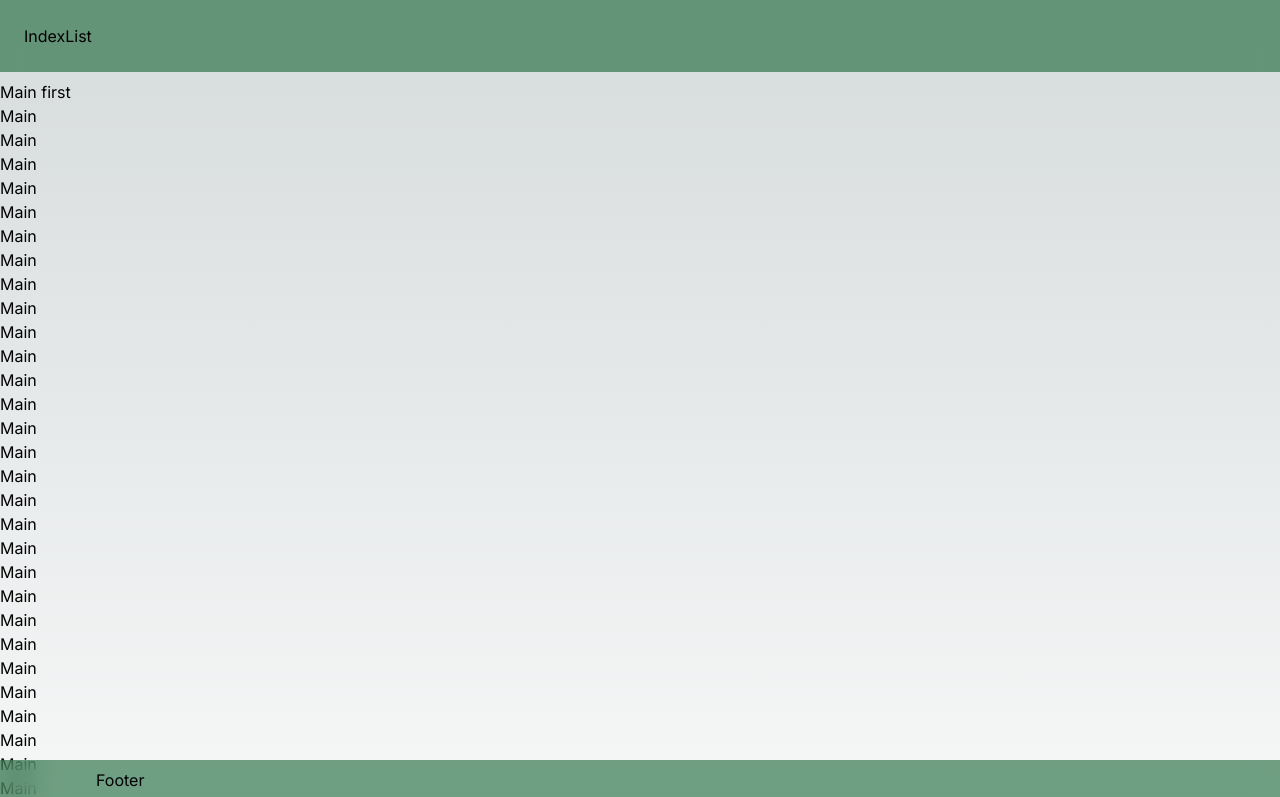
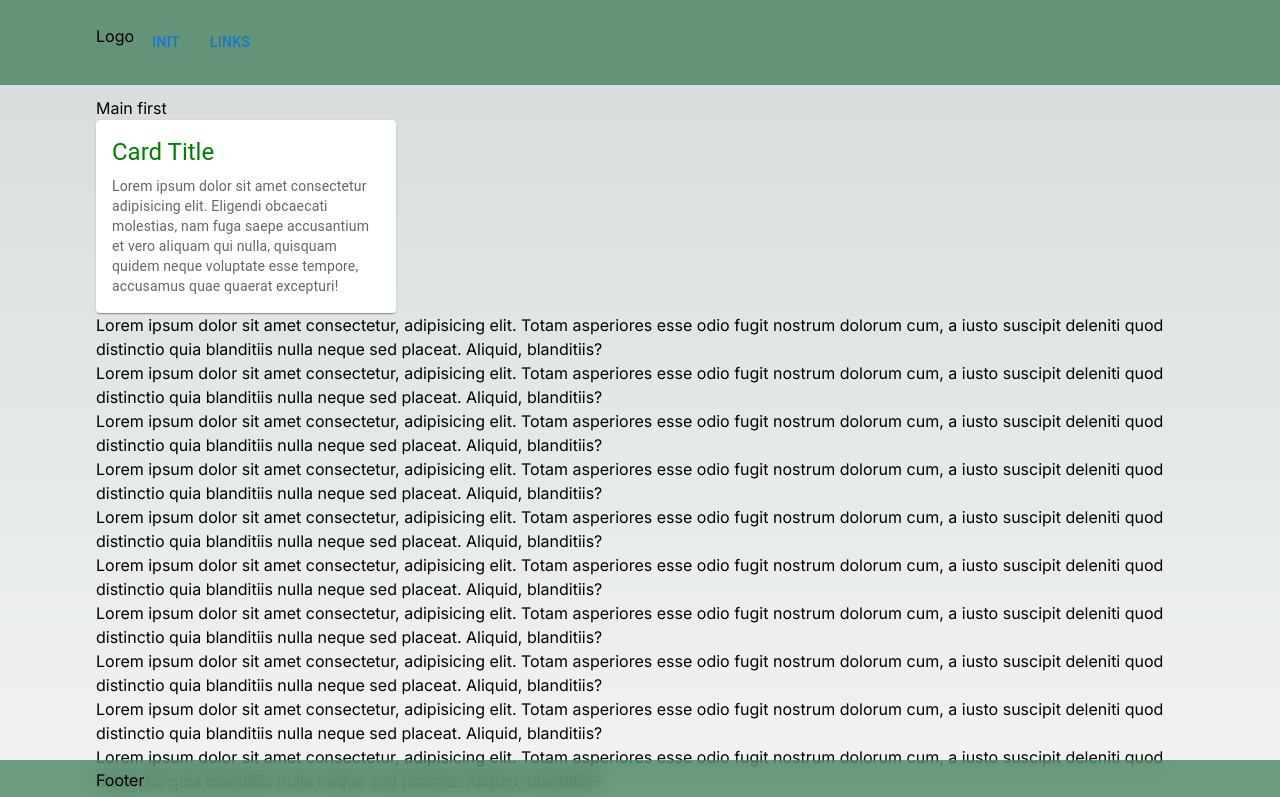
Before and after one commit to julioformiga/wodka_workshop, a Next.js app: page / in a window 1280 px wide. Shown: the top 797 px of the page. Built offline with nearby package versions, Linux system fonts and the light colour scheme.

Commit message:
chg: struct

```diff
--- a/pages/header.tsx
+++ b/pages/header.tsx
@@ -1,21 +1,20 @@
-import Head from "next/head";
+import { LogoDev } from "@mui/icons-material";
+import { Button } from "@mui/material";
 import Link from "next/link";
 
 export default function Header() {
 	return (
 		<header>
-			<Head>
-				<title>Wodka42</title>
-			</Head>
-			<nav className="w-full fixed top-0 z-50">
-				<ul className="flex p-6 mb-4 bg-green-800/60 backdrop-blur-md">
-					<li className="flex-row">
-						<Link href="/">Index</Link>
-					</li>
-					<li className="flex-row">
-						<Link href="/list">List</Link>
-					</li>
-				</ul>
+			<nav className="w-full flex fixed top-0 z-50 py-6 px-24 text-center bg-green-800/60 backdrop-blur-md">
+				<div>Logo</div>
+				<div>
+					<Link href="/">
+						<Button>Init</Button>
+					</Link>
+					<Link href="/links">
+						<Button>Links</Button>
+					</Link>
+				</div>
 			</nav>
 		</header>
 	);
--- a/pages/index.tsx
+++ b/pages/index.tsx
@@ -1,5 +1,5 @@
-import Image from "next/image";
 import { Inter } from "next/font/google";
+import Head from "next/head";
 import Header from "./header";
 import Footer from "./footer";
 import Main from "./main";
@@ -8,10 +8,13 @@ const inter = Inter({ subsets: ["latin"] });
 
 export default function Home() {
 	return (
-		<main className={`${inter.className}`}>
+		<div className={`${inter.className}`}>
+			<Head>
+				<title>Wodka42</title>
+			</Head>
 			<Header />
 			<Main />
 			<Footer />
-		</main>
+		</div>
 	);
 }
--- a/pages/main.tsx
+++ b/pages/main.tsx
@@ -1,31 +1,85 @@
+import { Card, CardActionArea, CardContent } from "@mui/material";
+import Typography from "@mui/material/Typography";
+
 export default function Main() {
 	return (
-		<main className="w-full mt-20 mb-14">
-			<div>Main first</div>
-			<div>Main</div>
-			<div>Main</div>
-			<div>Main</div>
-			<div>Main</div>
-			<div>Main</div>
-			<div>Main</div>
-			<div>Main</div>
-			<div>Main</div>
-			<div>Main</div>
-			<div>Main</div>
-			<div>Main</div>
-			<div>Main</div>
-			<div>Main</div>
-			<div>Main</div>
-			<div>Main</div>
-			<div>Main</div>
-			<div>Main</div>
-			<div>Main</div>
-			<div>Main</div>
-			<div>Main</div>
-			<div>Main</div>
-			<div>Main</div>
-			<div>Main</div>
-			<div>Main</div>
+		<main className="w-full p-24">
+			<h1>Main first</h1>
+			<Card sx={{ maxWidth: 300 }} variant="elevation">
+				<CardActionArea>
+					<CardContent>
+						<Typography gutterBottom variant="h5" component="div" color="green">
+							Card Title
+						</Typography>
+						<Typography variant="body2" color="text.secondary">
+							Lorem ipsum dolor sit amet consectetur adipisicing elit. Eligendi
+							obcaecati molestias, nam fuga saepe accusantium et vero aliquam
+							qui nulla, quisquam quidem neque voluptate esse tempore, accusamus
+							quae quaerat excepturi!
+						</Typography>
+					</CardContent>
+				</CardActionArea>
+			</Card>
+			<div>
+				Lorem ipsum dolor sit amet consectetur, adipisicing elit. Totam
+				asperiores esse odio fugit nostrum dolorum cum, a iusto suscipit
+				deleniti quod distinctio quia blanditiis nulla neque sed placeat.
+				Aliquid, blanditiis?
+			</div>
+			<div>
+				Lorem ipsum dolor sit amet consectetur, adipisicing elit. Totam
+				asperiores esse odio fugit nostrum dolorum cum, a iusto suscipit
+				deleniti quod distinctio quia blanditiis nulla neque sed placeat.
+				Aliquid, blanditiis?
+			</div>
+			<div>
+				Lorem ipsum dolor sit amet consectetur, adipisicing elit. Totam
+				asperiores esse odio fugit nostrum dolorum cum, a iusto suscipit
+				deleniti quod distinctio quia blanditiis nulla neque sed placeat.
+				Aliquid, blanditiis?
+			</div>
+			<div>
+				Lorem ipsum dolor sit amet consectetur, adipisicing elit. Totam
+				asperiores esse odio fugit nostrum dolorum cum, a iusto suscipit
+				deleniti quod distinctio quia blanditiis nulla neque sed placeat.
+				Aliquid, blanditiis?
+			</div>
+			<div>
+				Lorem ipsum dolor sit amet consectetur, adipisicing elit. Totam
+				asperiores esse odio fugit nostrum dolorum cum, a iusto suscipit
+				deleniti quod distinctio quia blanditiis nulla neque sed placeat.
+				Aliquid, blanditiis?
+			</div>
+			<div>
+				Lorem ipsum dolor sit amet consectetur, adipisicing elit. Totam
+				asperiores esse odio fugit nostrum dolorum cum, a iusto suscipit
+				deleniti quod distinctio quia blanditiis nulla neque sed placeat.
+				Aliquid, blanditiis?
+			</div>
+			<div>
+				Lorem ipsum dolor sit amet consectetur, adipisicing elit. Totam
+				asperiores esse odio fugit nostrum dolorum cum, a iusto suscipit
+				deleniti quod distinctio quia blanditiis nulla neque sed placeat.
+				Aliquid, blanditiis?
+			</div>
+			<div>
+				Lorem ipsum dolor sit amet consectetur, adipisicing elit. Totam
+				asperiores esse odio fugit nostrum dolorum cum, a iusto suscipit
+				deleniti quod distinctio quia blanditiis nulla neque sed placeat.
+				Aliquid, blanditiis?
+			</div>
+			<div>
+				Lorem ipsum dolor sit amet consectetur, adipisicing elit. Totam
+				asperiores esse odio fugit nostrum dolorum cum, a iusto suscipit
+				deleniti quod distinctio quia blanditiis nulla neque sed placeat.
+				Aliquid, blanditiis?
+			</div>
+			<div>
+				Lorem ipsum dolor sit amet consectetur, adipisicing elit. Totam
+				asperiores esse odio fugit nostrum dolorum cum, a iusto suscipit
+				deleniti quod distinctio quia blanditiis nulla neque sed placeat.
+				Aliquid, blanditiis?
+			</div>
 			<div>Main</div>
 			<div>Main</div>
 			<div>Main</div>
```
Also changed, not shown: package.json (+10 -5 lines), 1 other file (tests, documents, lock files or other folders).
